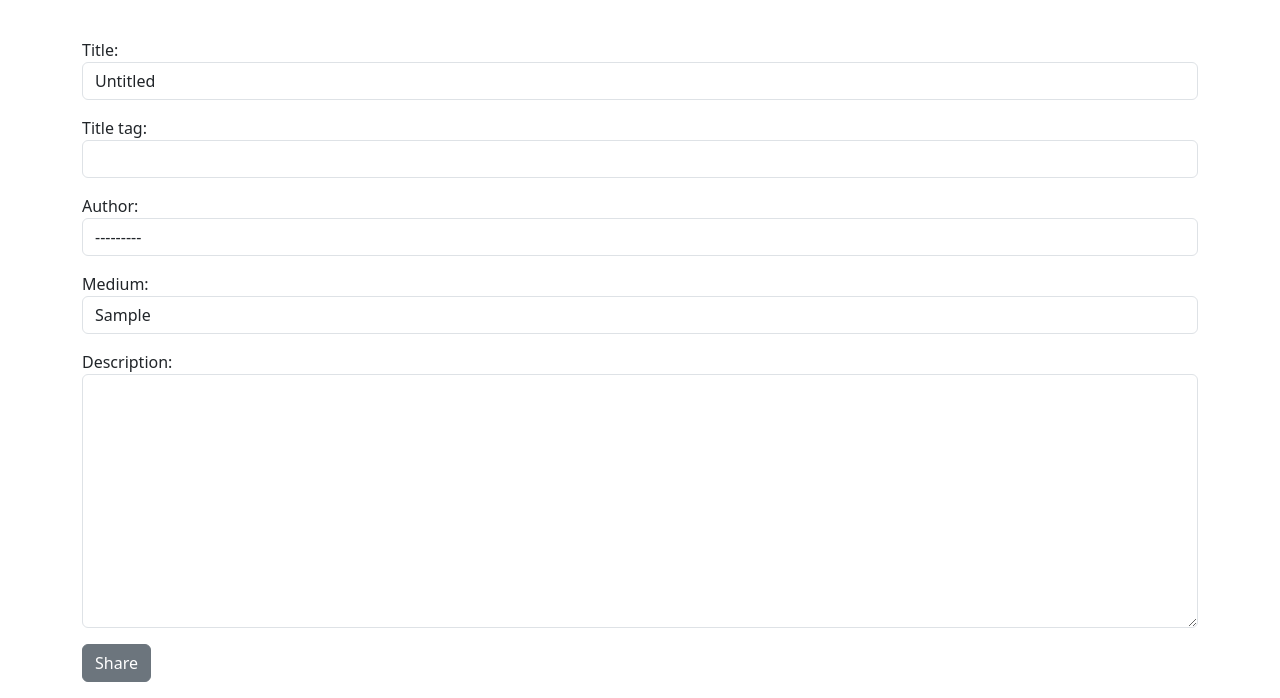
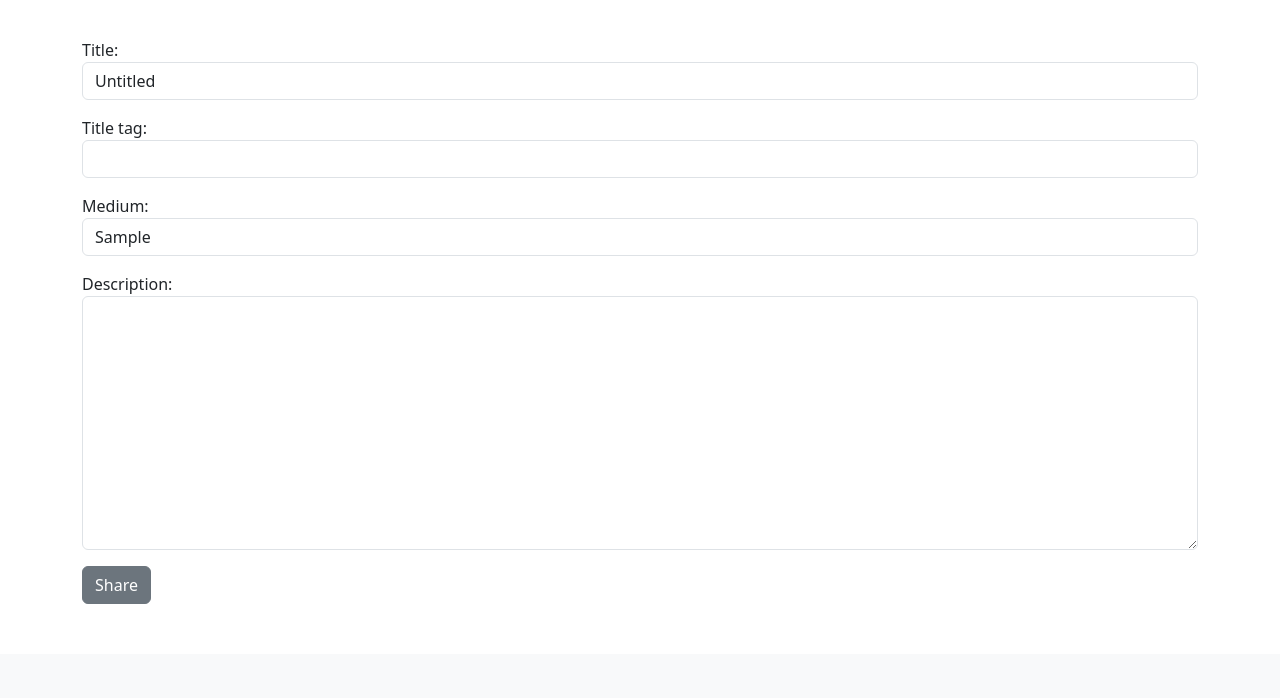
Before and after one commit to Sianwroejones/Art_Crit, a Django app: page /add_post/ in a window 1280 px wide. Shown: the part 146-844 px from the top of the page. After the commit the page ends 750 px from the top, so only its background shows below. Run offline with Django 4.2, Linux system fonts and the light colour scheme; a user stored in the database is signed in; tables that the repository leaves empty hold one stand-in row (values such as "Sample post").

Commit message:
added some javascript to forms.py to dtermine who author is when they post

```diff
--- a/POST/forms.py
+++ b/POST/forms.py
@@ -19,7 +19,8 @@ class PostForm(forms.ModelForm):
         widgets = {
             'title': forms.TextInput(attrs={'class': 'form-control'}),
             'title_tag': forms.TextInput(attrs={'class': 'form-control'}),
-            'author': forms.Select(attrs={'class': 'form-control'}),
+            'author': forms.TextInput(attrs={'class': 'form-control', 'value':'', 'id':'user', 'type':'hidden'}),
+            #'author': forms.Select(attrs={'class': 'form-control', 'placeholder':'user name'}),
             'medium': forms.Select(choices=choice_list, attrs={'class': 'form-control'}),
             'description': forms.Textarea(attrs={'class': 'form-control'}),
         }
--- a/POST/templates/add_post.html
+++ b/POST/templates/add_post.html
@@ -14,6 +14,13 @@
 
 </form>
 
+<script>
+    let name = "{{ user.id }}";
+    document.getElementById("user").value
+        = name;
+
+</script>
+
 {% else %}
 
 Please login to continue ...
```
